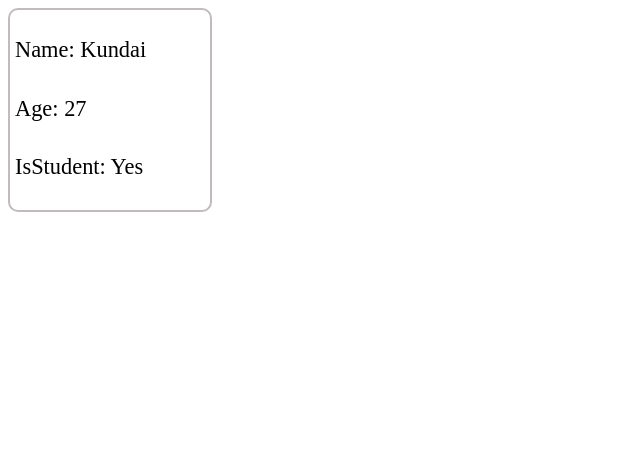
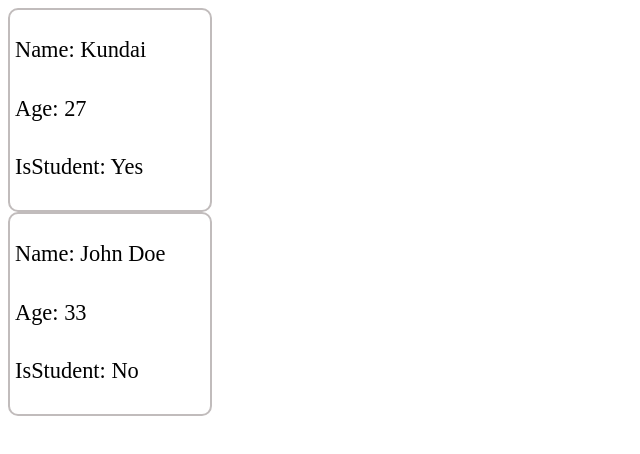
Before and after one commit to datlearner/Practise, a React (Vite) app in the folder props-crendering/: page / in a window 1280 px wide. Shown: the top 454 px of the page, without its empty margins (0-640 px from the left). Built offline with nearby package versions, Linux system fonts and the light colour scheme.

Commit message:
starting up with react

```diff
--- a/props-crendering/src/App.jsx
+++ b/props-crendering/src/App.jsx
@@ -4,6 +4,7 @@ function App() {
   return (
     <>
      <AdminDashboard name="kundai" age= {27} isStudent = {true} />
+     <AdminDashboard name="john doe" age = {33} isStudent = {false} />
     </>
   )
 }
```
